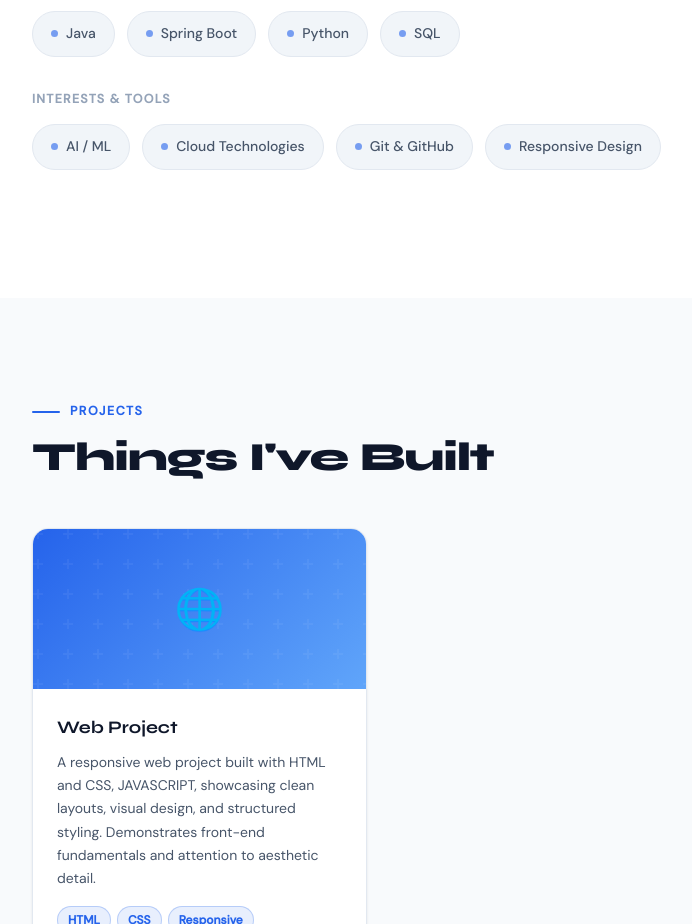
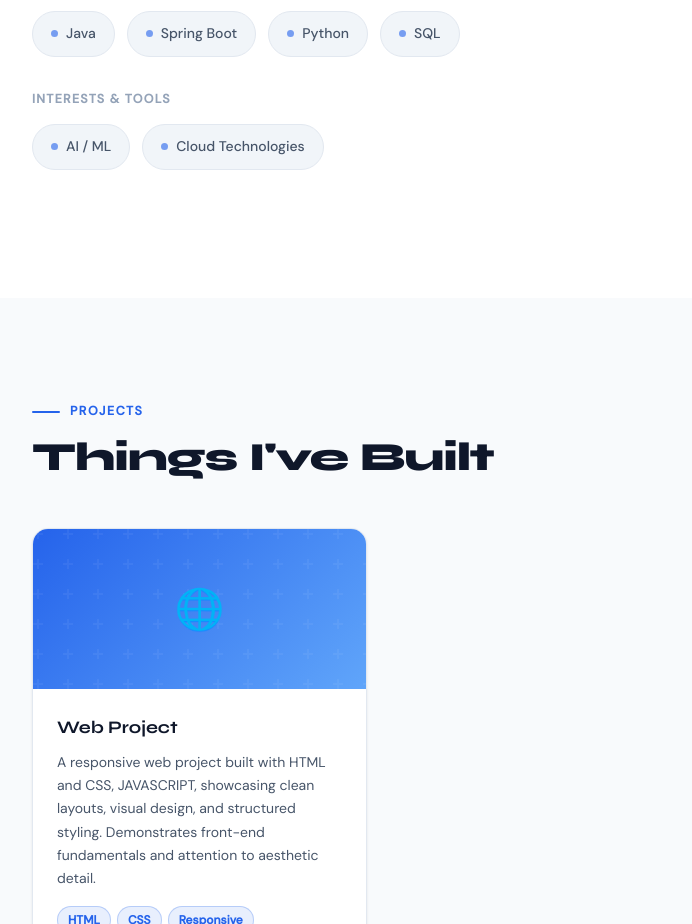
Before and after one commit to harsha7740/Portfolio, a plain HTML site: page index.html in a window 1280 px wide. Shown: the part 1765-2689 px from the top of the page, without its empty margins (82-774 px from the left). Drawn offline with Linux system fonts and the light colour scheme.

Commit message:
Update index.html

```diff
--- a/index.html
+++ b/index.html
@@ -620,8 +620,6 @@
         <div class="skills-grid">
           <div class="skill-pill"><span class="dot"></span>AI / ML</div>
           <div class="skill-pill"><span class="dot"></span>Cloud Technologies</div>
-          <div class="skill-pill"><span class="dot"></span>Git & GitHub</div>
-          <div class="skill-pill"><span class="dot"></span>Responsive Design</div>
         </div>
       </div>
     </div>
```
